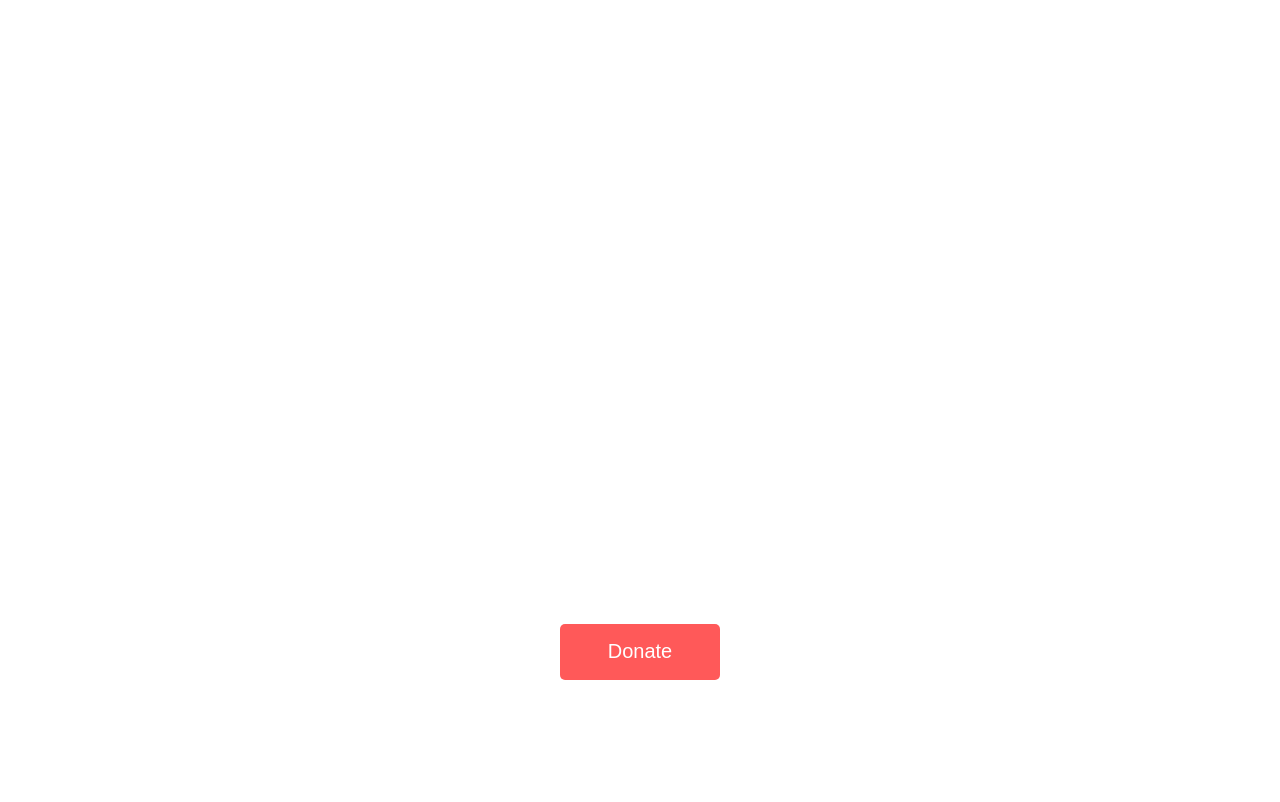
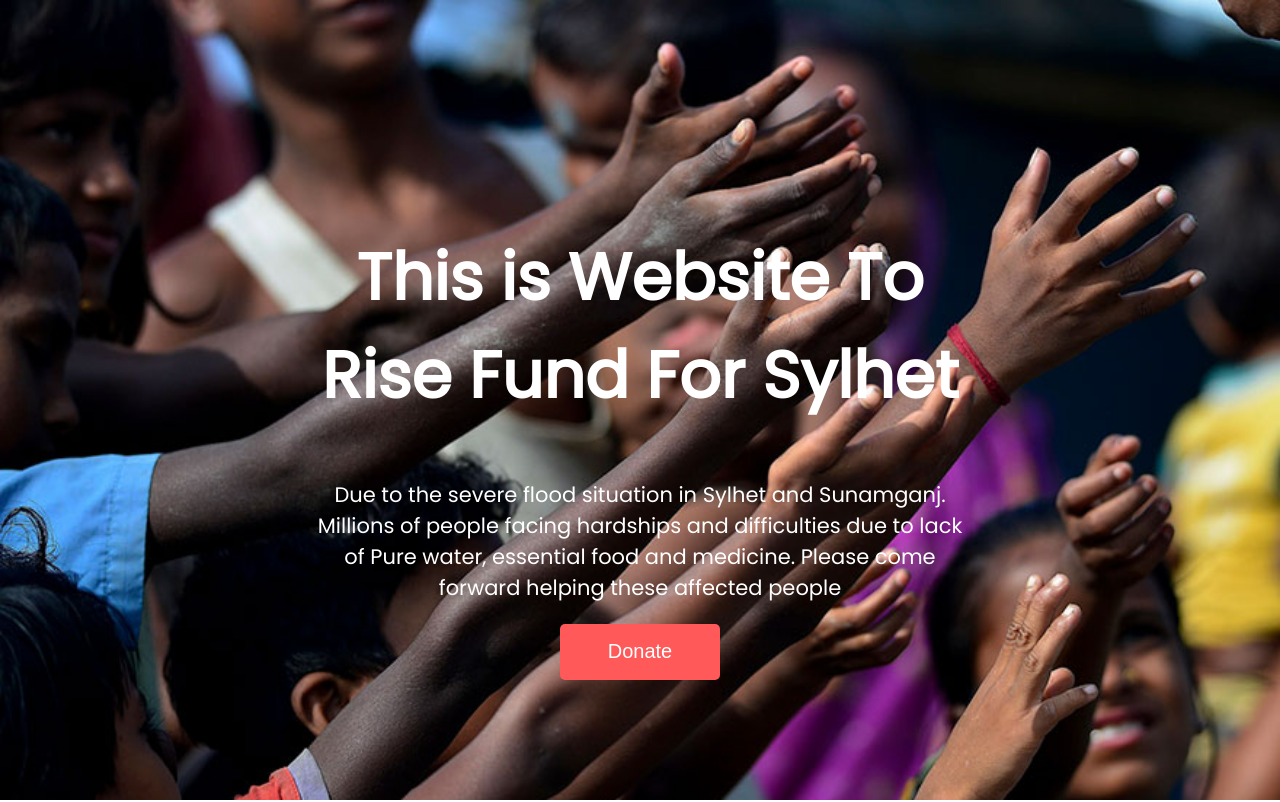
Before and after one commit to sfpeyal/Ddonation-For-Sylhet, a plain HTML site: page index.html in a window 1280 px wide. Shown: the top 802 px of the page. Drawn offline with Linux system fonts and the light colour scheme; the site is published under a folder, as on GitHub Pages, so addresses that start at the root find nothing.

Commit message:
final  push

```diff
--- a/main.css
+++ b/main.css
@@ -7,7 +7,7 @@ body {
 /* top-banner */
 .top-banner {
     text-align: center;
-    background-image: url(/img/donation13.jpg);
+    background-image: url(img/donation13.jpg);
     background-repeat: no-repeat;
     background-size: cover;
     padding: 175px 307px;
```
